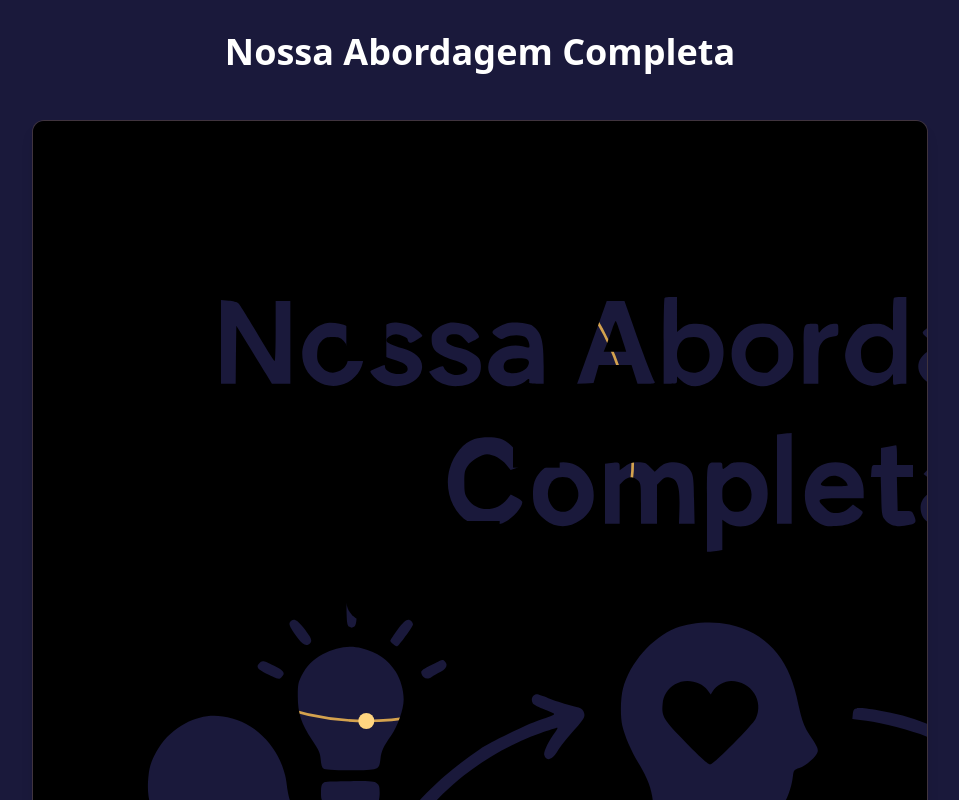
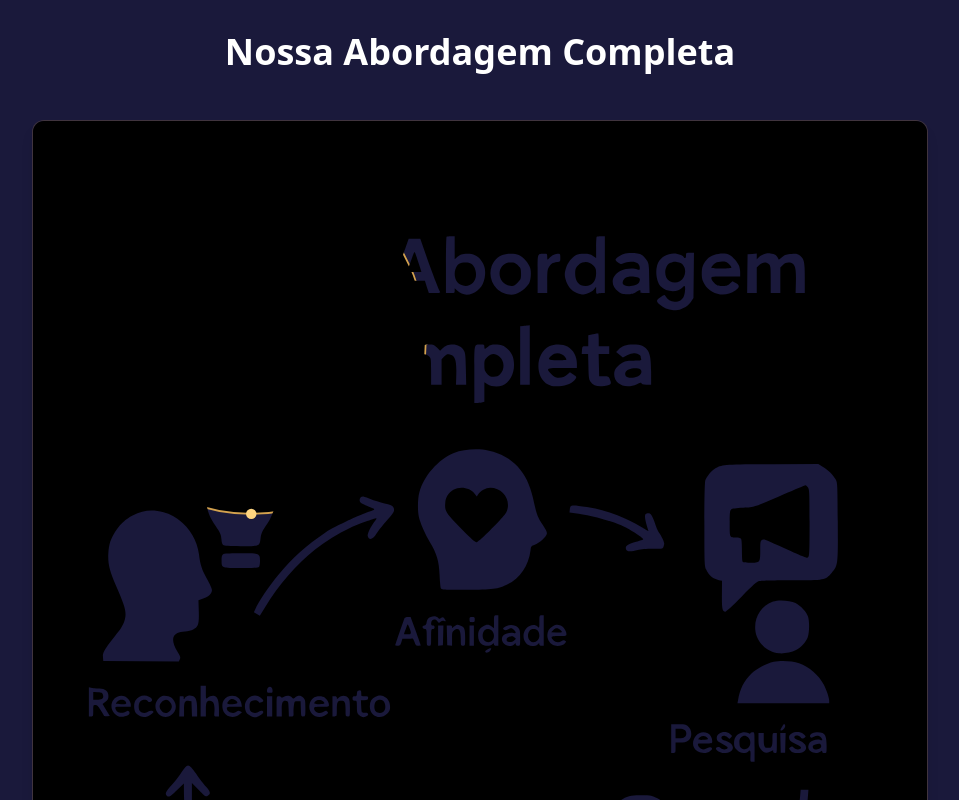
Before and after one commit to ludhill/BarbeariaGrowth, a plain HTML site: page advocacia.html in a window 1280 px wide. Shown: the part 2020-2820 px from the top of the page, without its empty margins (160-1119 px from the left). Drawn offline with nearby package versions, Linux system fonts and the light colour scheme.

Commit message:
Update advocacia.html

```diff
--- a/advocacia.html
+++ b/advocacia.html
@@ -183,8 +183,8 @@
                     <h2 class="text-3xl md:text-4xl font-bold text-center text-texto-branco mb-12">Nossa Abordagem Completa</h2>
 
                     <div class="bg-azul-profundo border border-dourado/[.2] rounded-xl shadow-lg overflow-hidden">
-                        <svg version="1.0" xmlns="http://www.w3.org/2000/svg" width="1024.000000pt" height="1536.000000pt" viewBox="0 0 1024.000000 1536.000000" preserveAspectRatio="xMidYMid meet" class="rounded-lg shadow-lg">
-                            <circle cx="250" cy="250" r="200" stroke="#D4A24E" stroke-width="2" fill="none" />
+                        <svg version="1.0" xmlns="http://www.w3.org/2000/svg" width="auto" height="auto" viewBox="0 0 1024.000000 1536.000000" preserveAspectRatio="xMidYMid meet" class="rounded-lg shadow-lg">
+                            <circle cx="250" cy="250" r="200" stroke="#D4A24E" stroke-width="2" fill="none style="background-color: aliceblue;" />
 
                             <!-- Brilho Pulsante -->
                             <circle class="pulsar" cx="250" cy="50" r="6" fill="#FFD580" />
```
